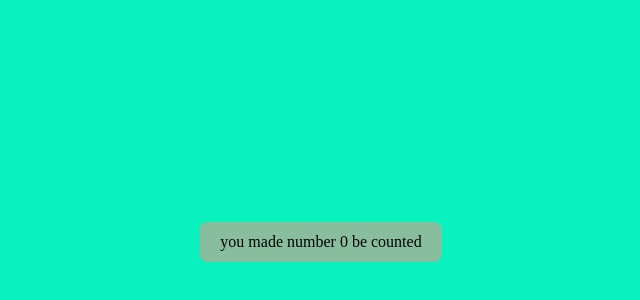
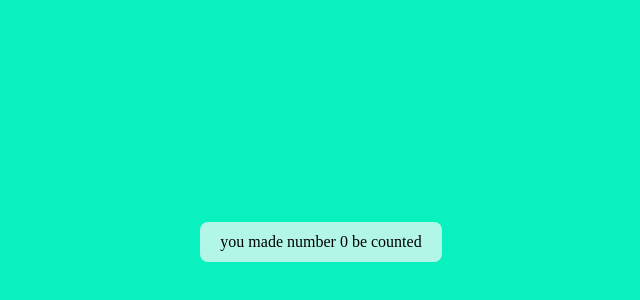
Before and after one commit to Marcusey/uppgiftHobby, a website built with Vite: page index.html in a window 1280 px wide. Shown: the part 166-466 px from the top of the page, without its empty margins (319-959 px from the left). Built offline with nearby package versions, Linux system fonts and the light colour scheme.

Commit message:
:lipstick: changed button color

```diff
--- a/style.css
+++ b/style.css
@@ -20,7 +20,7 @@ body {
   font-size: 1em;
   font-weight: 500;
   font-family: inherit;
-  background-color: #aab194ca;
+  background-color: #b2f6e7;
   cursor: pointer;
   transition: border-color 0.25s;
 }
```
